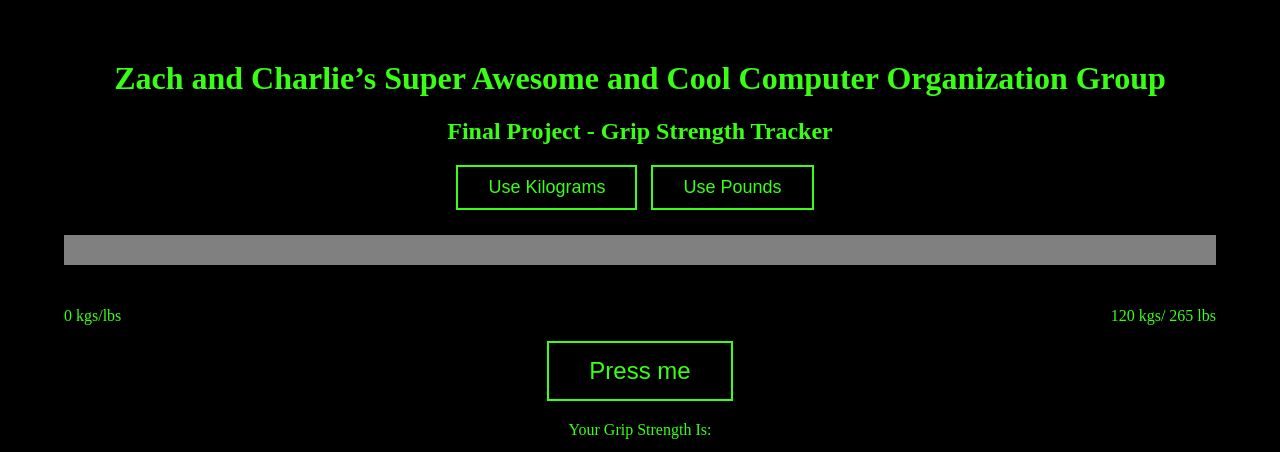
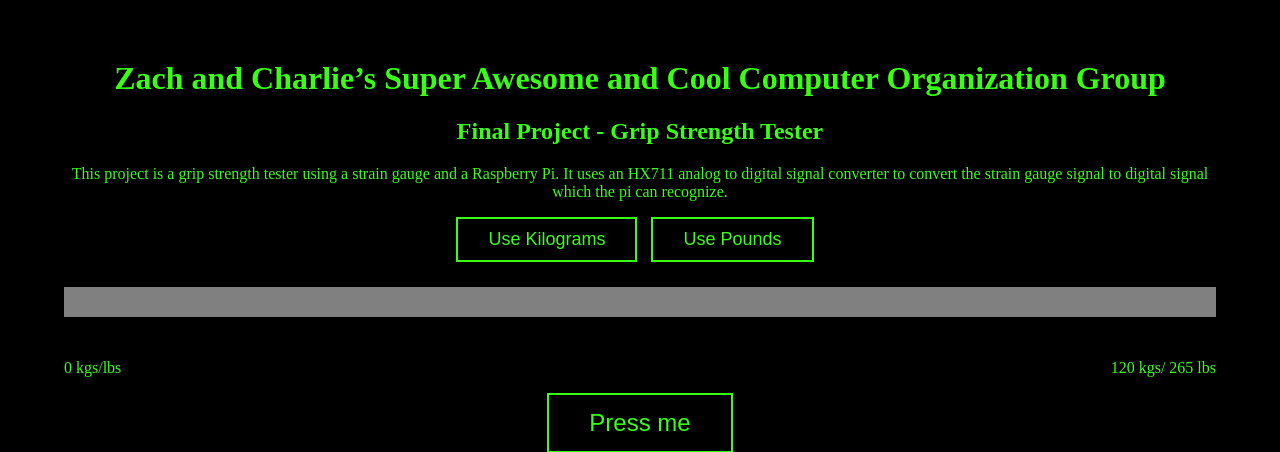
Before and after one commit to zach-vanzura/Grip-Strength-Tester-RPi, a Flask app: page / in a window 1280 px wide. Shown: the top 452 px of the page. Run offline with Flask 3, Linux system fonts and the light colour scheme.

Commit message:
Update main.html

```diff
--- a/final/templates/main.html
+++ b/final/templates/main.html
@@ -9,7 +9,11 @@
 
      <body>
         <h1 style="text-align:center">Zach and Charlie’s Super Awesome and Cool Computer Organization Group</h1>
-        <h2 style="text-align:center">Final Project - Grip Strength Tracker</h2>
+        <h2 style="text-align:center">Final Project - Grip Strength Tester</h2>
+     </body>
+
+     <body>
+	<p style="text-align:center">This project is a grip strength tester using a strain gauge and a Raspberry Pi. It uses an HX711 analog to digital signal converter to convert the strain gauge signal to digital signal which the pi can recognize.</p>
      </body>
 
      <body>
@@ -37,10 +41,6 @@
 
 	<div id="solidText" style="text-align: center">Your Grip Strength Is: </div>
 	<div class="output"  style="text-align: center; margin-top:25px" id="output1"></div>
-
-	<div class="embed-responsive embed-responsive-16by9" style="align-items:center; margin-top: 25px;">
-		<iframe src="https://iot.app.initialstate.com/embed/#/tiles/bkt_a2655q8lvl5v4th"></iframe>
-	</div>
 
 	<script src="https://code.jquery.com/jquery-3.6.0.min.js"></script>
      </body>
```
